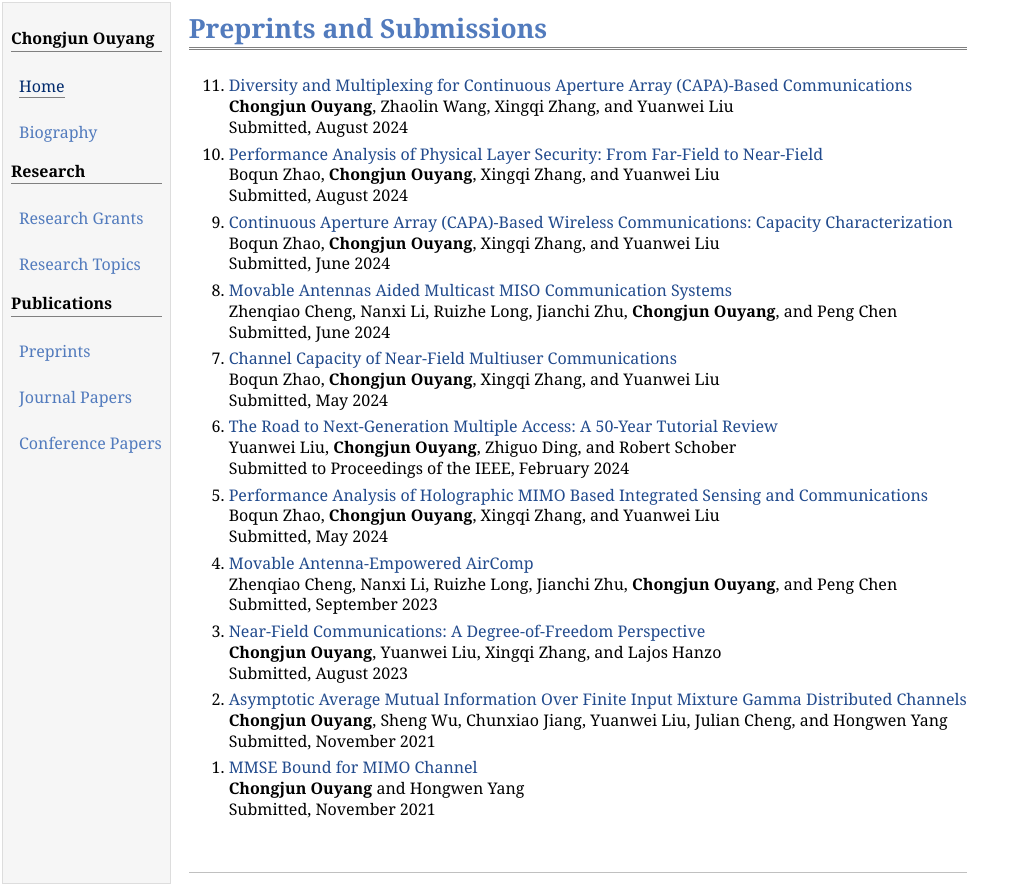
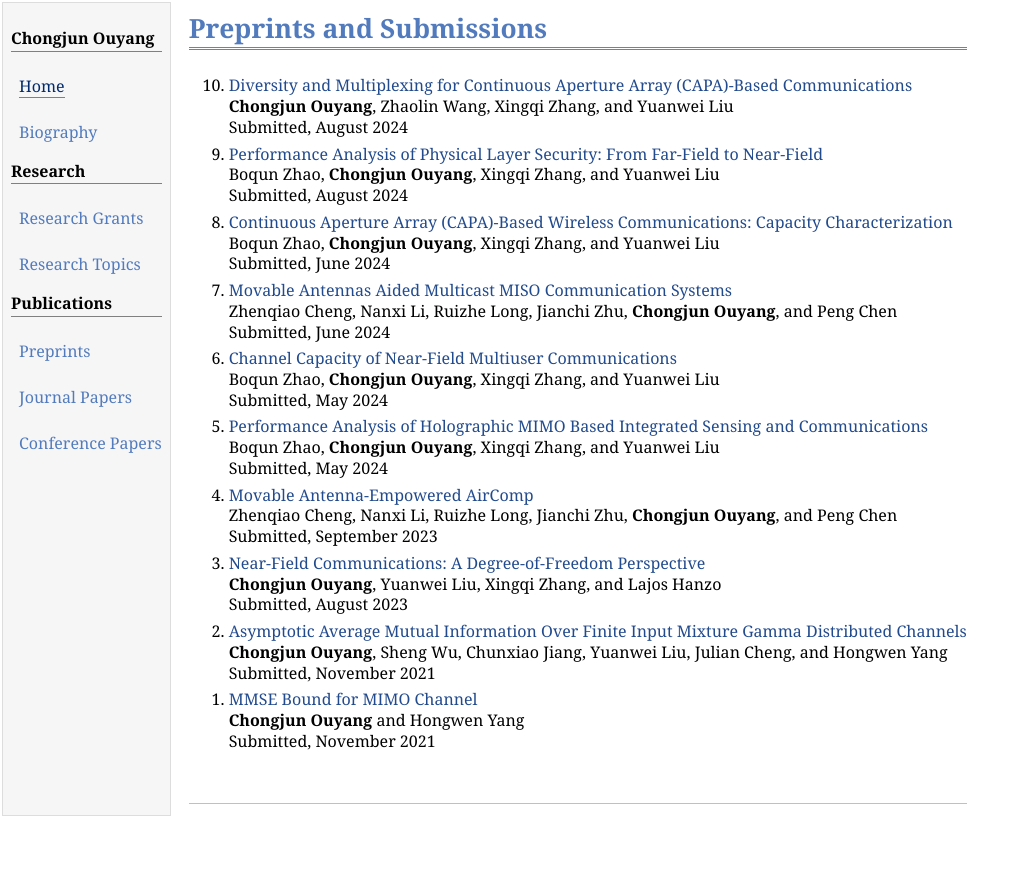
Before and after one commit to DragonAim0597/DragonAim0597.github.io, a plain HTML site: page preprint.html in a window 1280 px wide. Shown: the whole page, without its empty margins (0-1027 px from the left). After the commit the page ends 826 px from the top, so only its background shows below. Drawn offline with Linux system fonts and the light colour scheme.

Commit message:
Update preprint.html

```diff
--- a/preprint.html
+++ b/preprint.html
@@ -83,12 +83,6 @@
 </p></li>
 
 <li><p>
-<a href="https://arxiv.org/abs/2403.00189">The Road to Next-Generation Multiple Access: A 50-Year Tutorial Review</a>
-<br>Yuanwei Liu, <b>Chongjun Ouyang</b>, Zhiguo Ding, and Robert Schober
-<br>Submitted to Proceedings of the IEEE, February 2024
-</p></li>
-
-<li><p>
 <a href="https://arxiv.org/abs/2401.14129">Performance Analysis of Holographic MIMO Based Integrated Sensing and Communications</a>
 <br>Boqun Zhao, <b>Chongjun Ouyang</b>, Xingqi Zhang, and Yuanwei Liu
 <br>Submitted, May 2024
```
